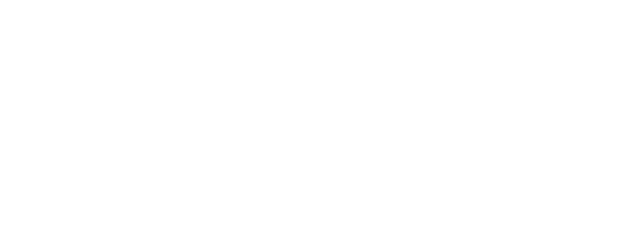
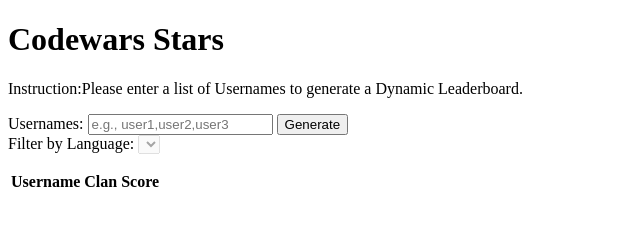
Before and after one commit to Mikiyas-STP/codewars-stars, a website: page index.html in a window 1280 px wide. Shown: the whole page, without its empty margins (0-640 px from the left). Drawn offline with Linux system fonts and the light colour scheme.

Commit message:
html sections for user input, controls and to display the results are added. the results and datas are going to be populated by using js

```diff
--- a/index.html
+++ b/index.html
@@ -3,11 +3,56 @@
 <head>
     <meta charset="UTF-8">
     <meta name="viewport" content="width=device-width, initial-scale=1.0">
-    <title>Codewar Stars</title>
+    <title>Codewars Stars</title>
     <link rel="stylesheet" href="style.css">
 </head>
 <body>
 
+    <header class="header">
+        <h1>Codewars Stars</h1>
+        <p>Instruction:Please enter a list of Usernames to generate a Dynamic Leaderboard.</p>
+    </header>
+
+    <main>
+        <!-- This section is for the user input -->
+        <section class="input-section">
+            <form id="user-form">
+                <label for="usernames-input">Usernames:</label>
+                <input
+                    type="text"
+                    id="usernames-input"
+                    name="usernames"
+                    placeholder="e.g., user1,user2,user3"
+                    required
+                />
+                <button type="submit">Generate</button>
+            </form>
+        </section>
+
+        <!-- This is section for the controls specifically to seelect the language/overall rank -->
+        <section class="controls-section">
+            <label for="language-select">Filter by Language:</label>
+            <select id="language-select" name="languages" disabled>
+            </select>
+        </section>
+
+        <!--section to display the results -->
+        <section class="results-section">
+            <div id="loader" class="loader hidden"></div>
+            <p id="error-message" class="error-message hidden"></p>
+            <table id="leaderboard-table">
+                <thead>
+                    <tr>
+                        <th>Username</th>
+                        <th>Clan</th>
+                        <th>Score</th>
+                    </tr>
+                </thead>
+                <tbody id="leaderboard-body">
+                </tbody>
+            </table>
+        </section>
+    </main>
     <script src="script.js"></script>
 </body>
 </html>
```
